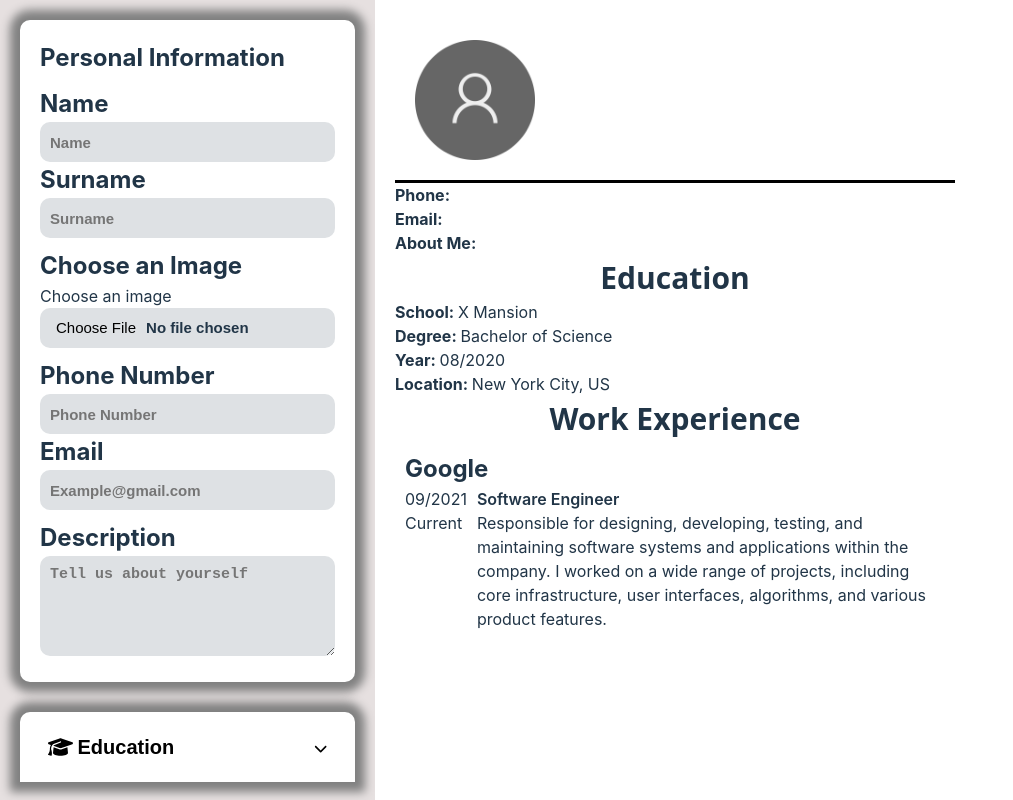
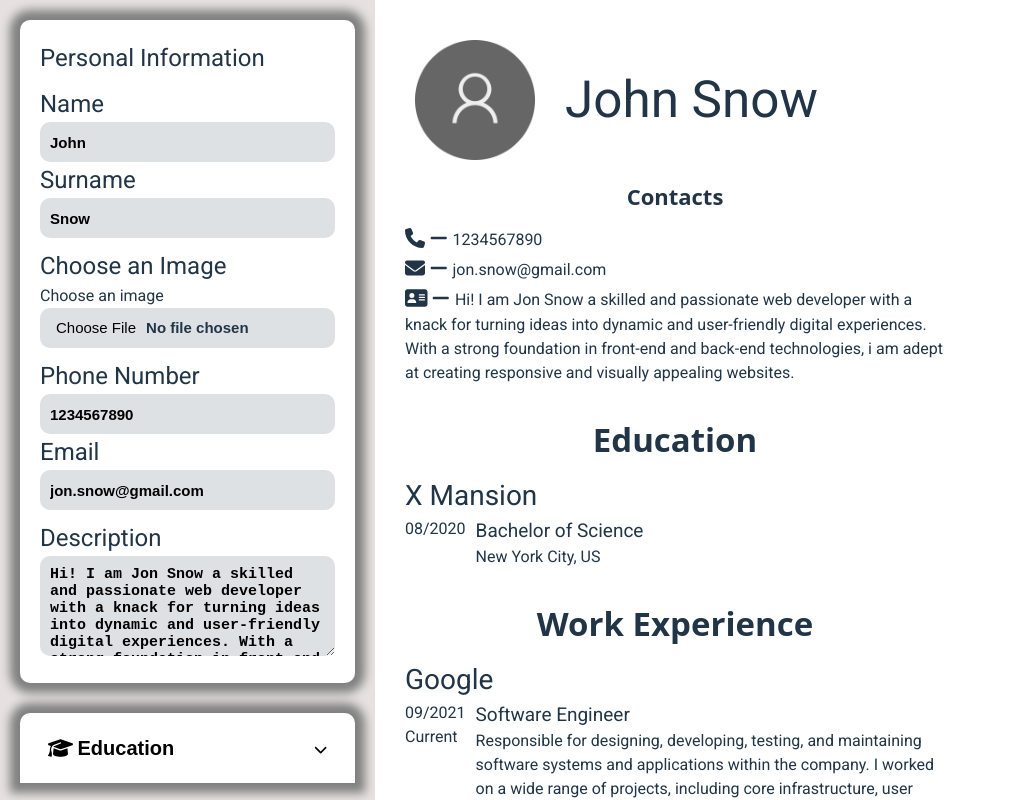
Before and after one commit to Beppe94/Cv-Project, a React (Vite) app: page / in a window 1280 px wide. Shown: the top 800 px of the page, without its empty margins (0-1013 px from the left). Built offline with nearby package versions, Linux system fonts and the light colour scheme; a web font is replaced by a local one.

Commit message:
add boilerplate information and css

```diff
--- a/src/Components/app.jsx
+++ b/src/Components/app.jsx
@@ -12,11 +12,11 @@ function App() {
     const [personalInfo, setPersonalInfo] = useState({
         fileName: '',
         fileSrc: '',
-        name: '',
-        surname: '',
-        phoneNumber: '',
-        email: '',
-        description: ''
+        name: 'John',
+        surname: 'Snow',
+        phoneNumber: '1234567890',
+        email: 'jon.snow@gmail.com',
+        description: 'Hi! I am Jon Snow a skilled and passionate web developer with a knack for turning ideas into dynamic and user-friendly digital experiences. With a strong foundation in front-end and back-end technologies, i am adept at creating responsive and visually appealing websites. '
     });
 
     const [sectionOpen, setSectionOpen] = useState(null)
@@ -138,6 +138,25 @@ function App() {
         });
     }
 
+    function clear() {
+        setPersonalInfo({
+            fileName: '',
+            fileSrc: '',
+            name: '',
+            surname: '',
+            phoneNumber: '',
+            email: '',
+            description: ''
+        });
+
+        setSectionOpen(null);
+
+        setSections({
+            educations: [],
+            experiences: []
+        })
+    }
+
     function download() {
 
     }
@@ -177,6 +196,7 @@ function App() {
                 </div>
                 <div>
                     <button onClick={() => download(personalInfo)}>Download</button>
+                    <button onClick={() => clear()}>Clear All</button>
                 </div>
             </div>
             <div>
--- a/src/Components/preview.jsx
+++ b/src/Components/preview.jsx
@@ -1,4 +1,15 @@
+import { FontAwesomeIcon } from "@fortawesome/react-fontawesome";
+import { faPhone } from "@fortawesome/free-solid-svg-icons";
+import { faEnvelope } from "@fortawesome/free-solid-svg-icons";
+import { faAddressCard } from "@fortawesome/free-solid-svg-icons";
+import { faMinus } from "@fortawesome/free-solid-svg-icons";
+
 function PreviewCv({data, userEducation, userExperience}) {
+
+    const phone = <FontAwesomeIcon icon={faPhone} />
+    const mail = <FontAwesomeIcon icon={faEnvelope} />
+    const user = <FontAwesomeIcon icon={faAddressCard} />
+    const dash = <FontAwesomeIcon icon={faMinus} />
 
     const defaultImg = './src/Assets/default.png'
 
@@ -15,10 +26,12 @@ function PreviewCv({data, userEducation, userExperience}) {
                     </div>
                 </div>
                 <div className="perviewPersonalData">
-                    <p><b>Phone:</b> {data.phoneNumber}</p>
-                    <p><b>Email:</b> {data.email}</p>
+                    <h2 className="title">Contacts</h2>
+                    <div className="personInfo">
+                        <p><span className="icon">{phone} {dash} </span>{data.phoneNumber}</p>
+                        <p><span className="icon">{mail} {dash} </span> {data.email}</p>
                         <div>
-                        <p><b>About Me: </b> {data.description.split('\n').map((line,index) =>
+                            <p><span className="icon">{user} {dash} </span> {data.description.split('\n').map((line,index) =>
 
                         <span key={index}>
                                 {line}
@@ -29,17 +42,24 @@ function PreviewCv({data, userEducation, userExperience}) {
                         </div>
                     </div>
                 </div>
+            </div>
             <div className="personEducations">
                 <div className="title">
                     <h2>Education</h2>
                 </div>
                 <div>
                     {userEducation.map((education, index) =>(
-                        <div key={index}>
-                            <b>School: </b>{education.schoolName} <br />
-                            <b>Degree: </b> {education.degree} <br />
-                            <b>Year: </b> {education.year} <br />
-                            <b>Location: </b>{education.location} <br />
+                        <div className="educations" key={index}>
+                            <h2>{education.schoolName}</h2>
+                            <div className="educationDetails">
+                                <div className="educationDate">
+                                    <p>{education.year}</p>
+                                </div>
+                                <div className="educationInfo">
+                                    <p>{education.degree}</p>
+                                    <p>{education.location}</p>
+                                </div>
+                            </div>
                         </div>
                     ))}
                 </div>
--- a/src/Components/styles/app.css
+++ b/src/Components/styles/app.css
@@ -1,7 +1,7 @@
 @import url('https://fonts.googleapis.com/css2?family=Kalnia:wght@400&family=Poppins:wght@200&family=Roboto&display=swap');
 
 :root {
-  font-family: Inter, system-ui, Avenir, Helvetica, Arial, sans-serif;
+  font-family: roboto, Inter, system-ui, Avenir, Helvetica, Arial, sans-serif;
   line-height: 1.5;
   font-weight: 400;
 
@@ -149,7 +149,6 @@ img {
   gap: 10px;
   padding: 10px;
   width: 100%;
-  border-bottom: 3px solid black;
 }
 
 .previewPersonName {
@@ -165,9 +164,44 @@ img {
   max-height: 140px;
 }
 
+.perviewPersonalData {
+  display: flex;
+  flex-direction: column;
+  margin-bottom: 20px;
+}
+
+.personInfo {
+  padding: 10px;
+}
+
+.personInfo .icon {
+  font-size: 20px;
+}
+
 .personEducations {
   display: flex;
   flex-direction: column;
+  margin-bottom: 20px;
+}
+
+.educations {
+  display: flex;
+  flex-direction: column;
+  padding: 10px;
+}
+
+.educations h2 {
+  font-size: 28px;
+}
+
+.educationDetails {
+  display: flex;
+  gap: 10px;
+}
+
+.educationInfo p:nth-child(1) {
+  font-size: 19px;
+  font-weight: 600;
 }
 
 .workExperience {
@@ -176,7 +210,7 @@ img {
 }
 
 .title  {
-  font-size: 20px;
+  font-size: 22px;
   font-family: kalnia, system-ui, -apple-system, BlinkMacSystemFont, 'Segoe UI', Roboto, Oxygen, Ubuntu, Cantarell, 'Open Sans', 'Helvetica Neue', sans-serif;
   margin: 0 auto;
 }
@@ -187,7 +221,12 @@ img {
   padding: 10px;
 }
 
+.experiences h2 {
+  font-size: 28px;
+}
+
 .workPosition p:nth-child(1){
+  font-size: 19px;
   font-weight: 600;
 }
 
```
Lines whose indentation alone changed are shown as unchanged.
